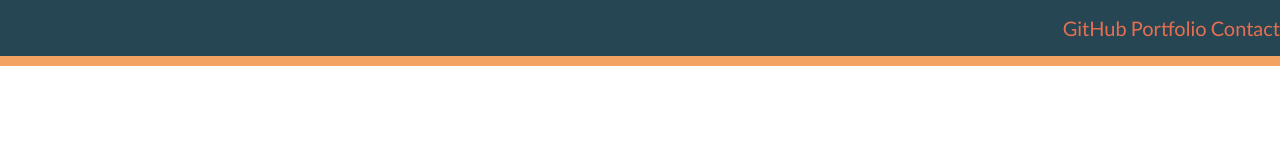
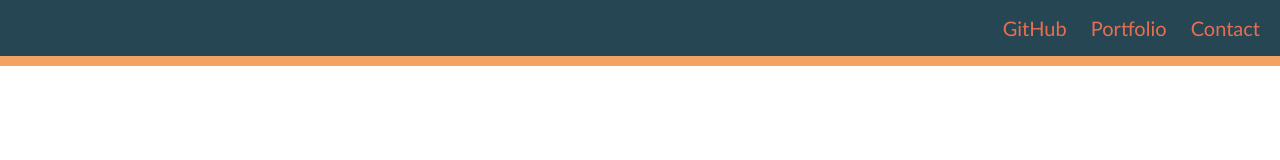
Before and after one commit to Savannah-Shifflet/module1-landing-page, a plain HTML site: page index.html in a window 1280 px wide. Drawn offline with Linux system fonts and the light colour scheme.

Commit message:
updated formatting for header

```diff
--- a/css/style.css
+++ b/css/style.css
@@ -4,9 +4,7 @@
 
 header{
     width: 100%;
-    color: #E76F51;
     background-color: #264653;
-    padding: 20px solid #264653;
     border-bottom: 10px solid #F4A261;
     position: fixed;
     top: 0;
@@ -22,4 +20,7 @@ li {
     list-style-type: none;
     font-size: 20px;
     display: inline;
+    padding: 10px;
+    position: relative;
+    right: 10px;
 }
```
